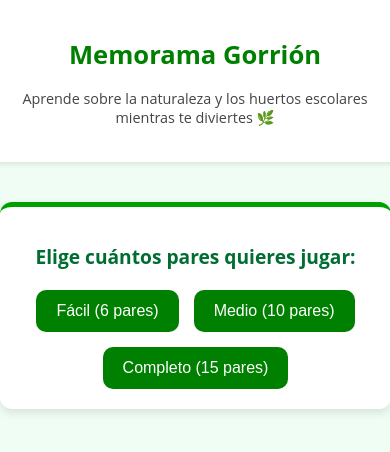
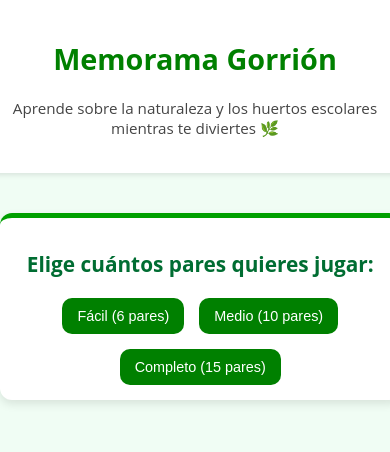
Before and after one commit to gorrion-lab/Proyecto-Gorrion, a PHP site: page /memorama.html in a window 390 px wide. Shown: the top 452 px of the page. Run offline with PHP 8.4, Linux system fonts and the light colour scheme.

Commit message:
Arreglo de CSS para memorama

```diff
--- a/CSS/style_memorama.css
+++ b/CSS/style_memorama.css
@@ -1,5 +1,5 @@
 /* =========================
-   MEMORAMA GORRIÓN
+   MEMORAMA GORRIÓN (RESPONSIVO Y TARJETAS GRANDES)
    ========================= */
 
 /* ======== Paleta de colores institucional ======== */
@@ -27,6 +27,7 @@ body {
   min-height: 100vh;
 }
 
+/* ======== Encabezado ======== */
 .header-memorama {
   text-align: center;
   background-color: var(--blanco);
@@ -37,30 +38,33 @@ body {
 
 .header-memorama h1 {
   color: var(--verde-principal);
-  font-size: 2rem;
+  font-size: clamp(1.8rem, 2vw + 1rem, 2.6rem);
 }
 
 .header-memorama p {
   color: var(--gris-medio);
-  font-size: 1rem;
+  font-size: clamp(0.9rem, 1vw + 0.3rem, 1.2rem);
 }
 
-/* ======== Tablero del juego ======== */
+/* ======== Contenedor del juego ======== */
 .game-container {
   display: flex;
   justify-content: center;
   align-items: center;
   padding: 30px 10px;
+  width: 100%;
 }
 
 .game-board {
   display: grid;
-  grid-template-columns: repeat(auto-fit, minmax(90px, 1fr));
-  gap: 10px;
+  grid-template-columns: repeat(auto-fit, minmax(130px, 1fr)); /* tarjetas más anchas */
+  gap: 15px;
   width: 90%;
-  max-width: 700px;
+  max-width: 1100px; /* más ancho para escritorio */
+  transition: all 0.3s ease;
 }
 
+/* ======== Tarjetas ======== */
 .card {
   background-color: var(--blanco);
   border: 3px solid var(--verde-medio);
@@ -68,8 +72,8 @@ body {
   cursor: pointer;
   position: relative;
   transform: scale(1);
-  transition: transform 0.2s;
-  height: 100px;
+  transition: transform 0.2s ease;
+  height: 160px; /* tamaño grande base */
 }
 
 .card:hover {
@@ -95,10 +99,10 @@ body {
 .card::before {
   content: "";
   background-color: var(--verde-principal);
-  background-image: url('../IMG/hoja_icon.png');
+  background-image: url('Imagenes/hoja_icon.png');
   background-repeat: no-repeat;
   background-position: center;
-  background-size: 40px;
+  background-size: 45px;
   position: absolute;
   top: 0;
   left: 0;
@@ -123,17 +127,20 @@ body {
   border-radius: 12px;
   text-align: center;
   box-shadow: 0 4px 12px rgba(0,0,0,0.3);
+  max-width: 90%;
 }
 
 .modal-content h2 {
   color: var(--verde-principal);
+  font-size: clamp(1.4rem, 1.2vw + 1rem, 2rem);
 }
 
+/* ===== Botón Reiniciar ===== */
 #restartBtn {
   background-color: var(--verde-principal);
   color: var(--blanco);
   border: none;
-  padding: 10px 20px;
+  padding: 12px 24px;
   border-radius: 8px;
   cursor: pointer;
   font-size: 1rem;
@@ -154,13 +161,13 @@ body {
   border-top: 5px solid var(--verde-medio);
   box-shadow: 0 4px 10px rgba(0,0,0,0.1);
   width: 90%;
-  max-width: 500px;
+  max-width: 550px;
 }
 
 .seleccion-nivel h2 {
   color: var(--verde-bosque);
   margin-bottom: 20px;
-  font-size: 1.2rem;
+  font-size: 1.3rem;
 }
 
 .botones-nivel {
@@ -213,37 +220,63 @@ body {
   display: none;
 }
 
+/* ======== RESPONSIVIDAD ======== */
 
-/* ======== Responsividad ======== */
-@media (max-width: 768px) {
+/* TABLETS */
+@media (max-width: 992px) {
   .game-board {
-    grid-template-columns: repeat(auto-fit, minmax(80px, 1fr));
+    grid-template-columns: repeat(auto-fit, minmax(110px, 1fr));
+    max-width: 850px;
   }
 
   .card {
-    height: 80px;
+    height: 130px;
+  }
+}
+
+/* CELULARES GRANDES */
+@media (max-width: 768px) {
+  .game-board {
+    grid-template-columns: repeat(auto-fit, minmax(90px, 1fr));
+    max-width: 600px;
+  }
+
+  .card {
+    height: 110px;
   }
 
   .header-memorama h1 {
-    font-size: 1.6rem;
+    font-size: 1.8rem;
   }
 
   .header-memorama p {
-    font-size: 0.9rem;
+    font-size: 0.95rem;
   }
 }
 
+/* CELULARES PEQUEÑOS */
 @media (max-width: 480px) {
   .game-board {
-    grid-template-columns: repeat(auto-fit, minmax(70px, 1fr));
+    grid-template-columns: repeat(auto-fit, minmax(80px, 1fr));
+    max-width: 400px;
   }
 
   .card {
-    height: 70px;
+    height: 90px;
   }
 
   #restartBtn {
     padding: 8px 16px;
     font-size: 0.9rem;
   }
+
+  .seleccion-nivel {
+    width: 95%;
+    padding: 15px;
+  }
+
+  .botones-nivel button {
+    padding: 10px 15px;
+    font-size: 0.9rem;
+  }
 }
--- a/JS/script_memorama.js
+++ b/JS/script_memorama.js
@@ -8,8 +8,8 @@ document.addEventListener("DOMContentLoaded", () => {
 
   const allImages = [
     "plantas.png", "semillas.png", "agua.png", "sol.png", "abeja.png",
-    "pala.png", "maceta.png", "tierra.png", "regadera.png", "compost.png",
-    "arbol.png", "fruta.png", "hoja.png", "flor.png", "huerto.png"
+    "pala_jardin.png", "maceta.png", "tierra.png", "regadera.png", "composta.png",
+    "arbol.png", "fruta.png", "verdura.png", "animales.png", "huerto.png"
   ];
 
   let selectedImages = [];
@@ -39,7 +39,7 @@ document.addEventListener("DOMContentLoaded", () => {
       card.classList.add("card");
 
       const image = document.createElement("img");
-      image.src = `../IMG/memorama/${img}`;
+      image.src = `Imagenes/${img}`;
       image.alt = img.split(".")[0];
 
       card.appendChild(image);
```
